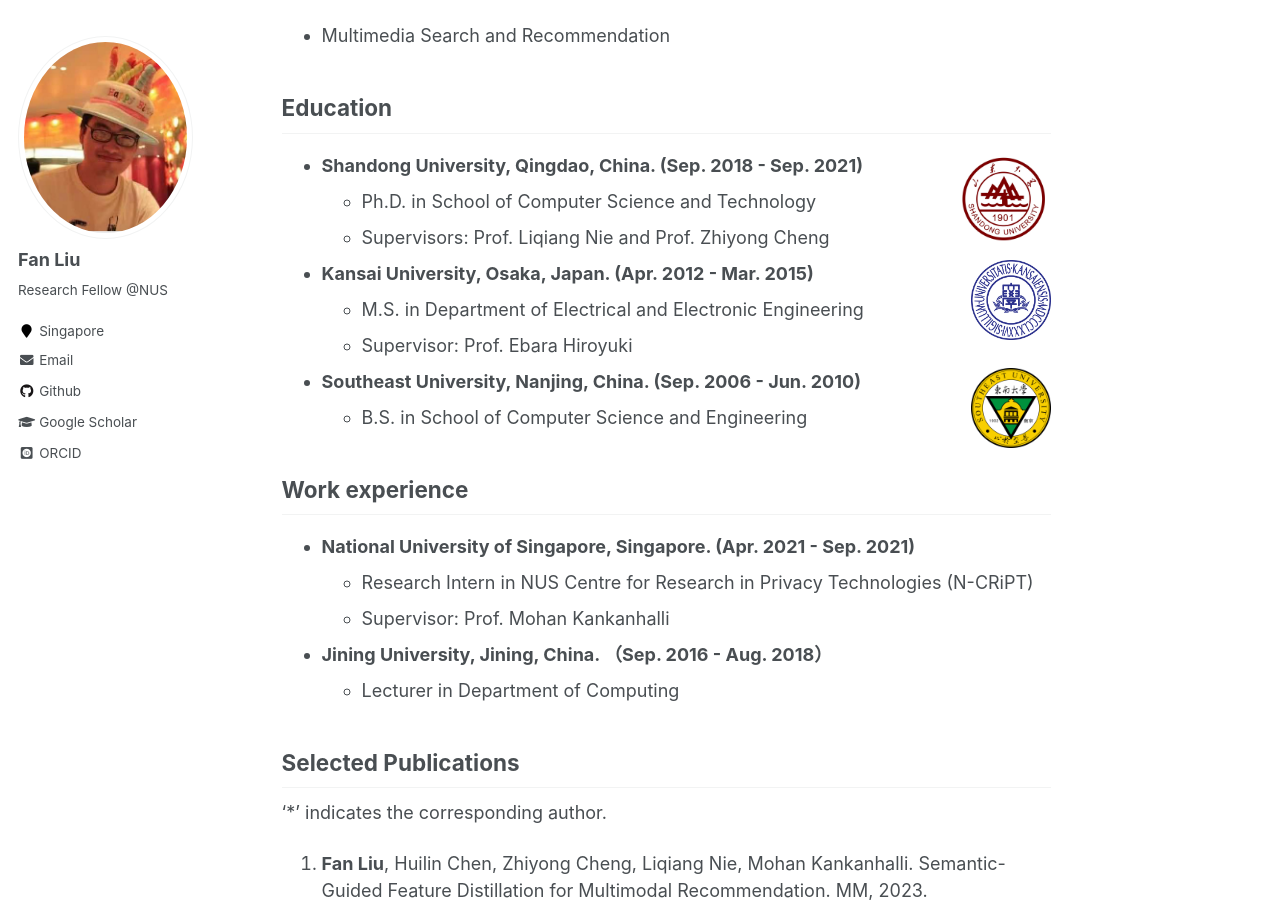
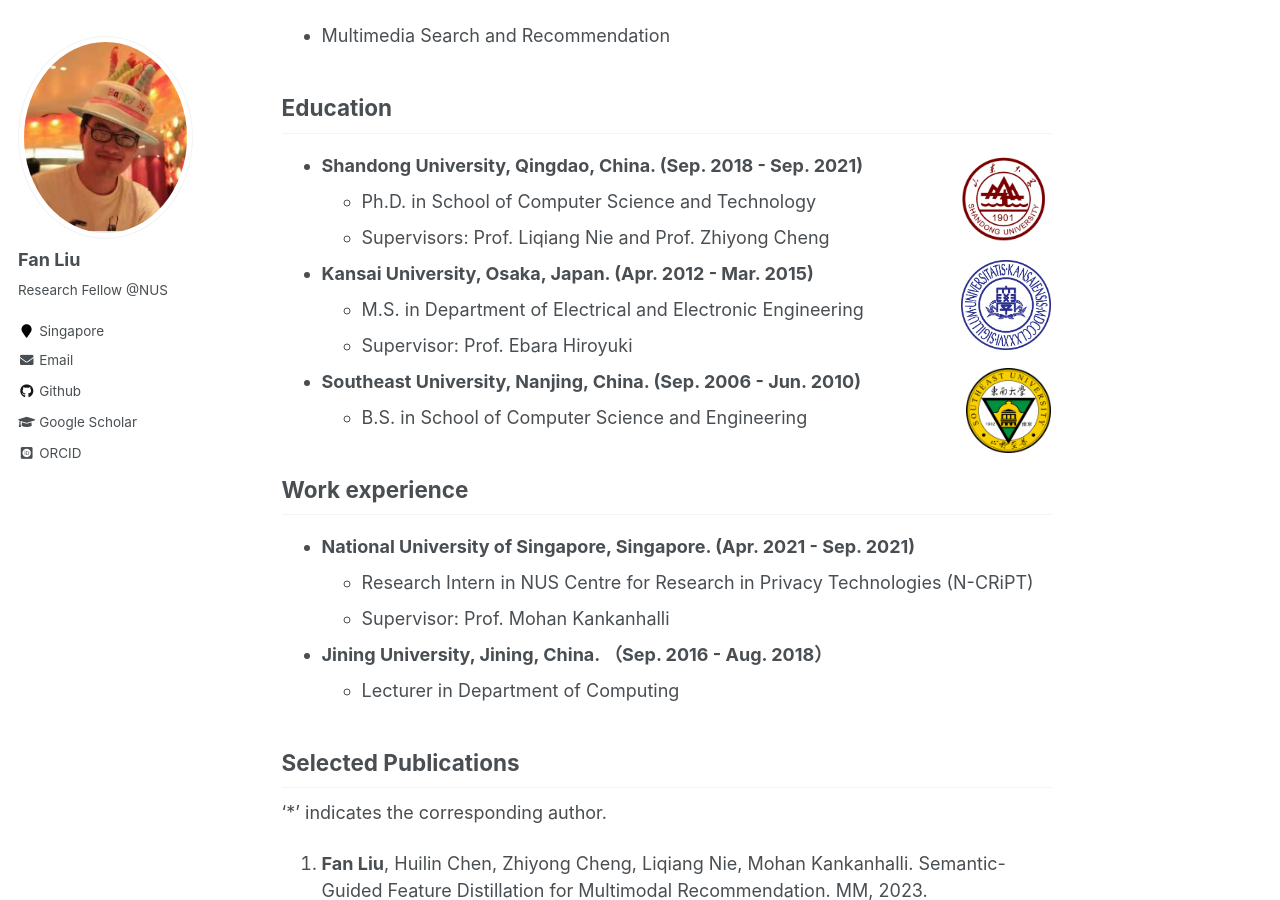
Before and after one commit to liufancs/liufancs.github.io, a Jekyll site: the page built from _pages/about.md, in a window 1280 px wide and 900 px high, scrolled down 523 px. Built offline with Jekyll 4.4.1, drawn with Linux system fonts in a browser that asks for light colours; some web fonts are replaced.

Commit message:
Update about.md

```diff
--- a/_pages/about.md
+++ b/_pages/about.md
@@ -19,10 +19,10 @@ I am currently a Research Fellow with [Prof. Mohan Kankanhalli](https://www.comp
 - **Shandong University, Qingdao, China. (Sep. 2018 - Sep. 2021)** <img align="Right" src="images/sdu_logo.jpg" width="95" height="95"/>
   - Ph.D. in School of Computer Science and Technology
   - Supervisors: Prof. Liqiang Nie and Prof. Zhiyong Cheng
-- **Kansai University, Osaka, Japan. (Apr. 2012 - Mar. 2015)** <img align="Right" src="images/KU_logo.jpg" width="80" height="80"/>
+- **Kansai University, Osaka, Japan. (Apr. 2012 - Mar. 2015)** <img align="Right" src="images/KU_logo.jpg" width="90" height="90"/>
   - M.S. in Department of Electrical and Electronic Engineering
   - Supervisor: Prof. Ebara Hiroyuki
--  **Southeast University, Nanjing, China. (Sep. 2006 - Jun. 2010)** <img align="Right" src="images/SEU_logo.png" width="80" height="80"/>
+-  **Southeast University, Nanjing, China. (Sep. 2006 - Jun. 2010)** <img align="Right" src="images/SEU_logo.png" width="85" height="85"/>
    - B.S. in School of Computer Science and Engineering
 
 ## Work experience
```
